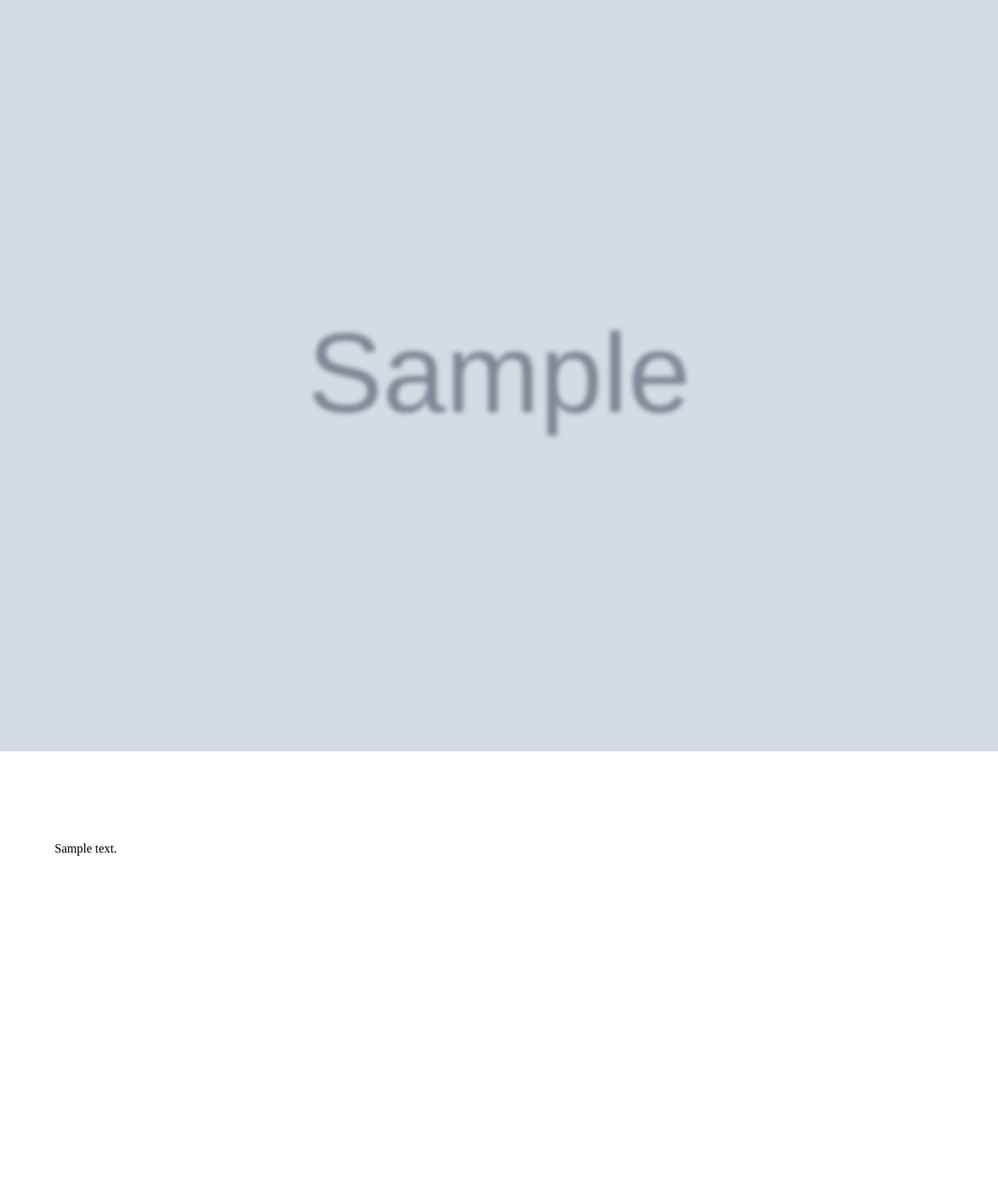
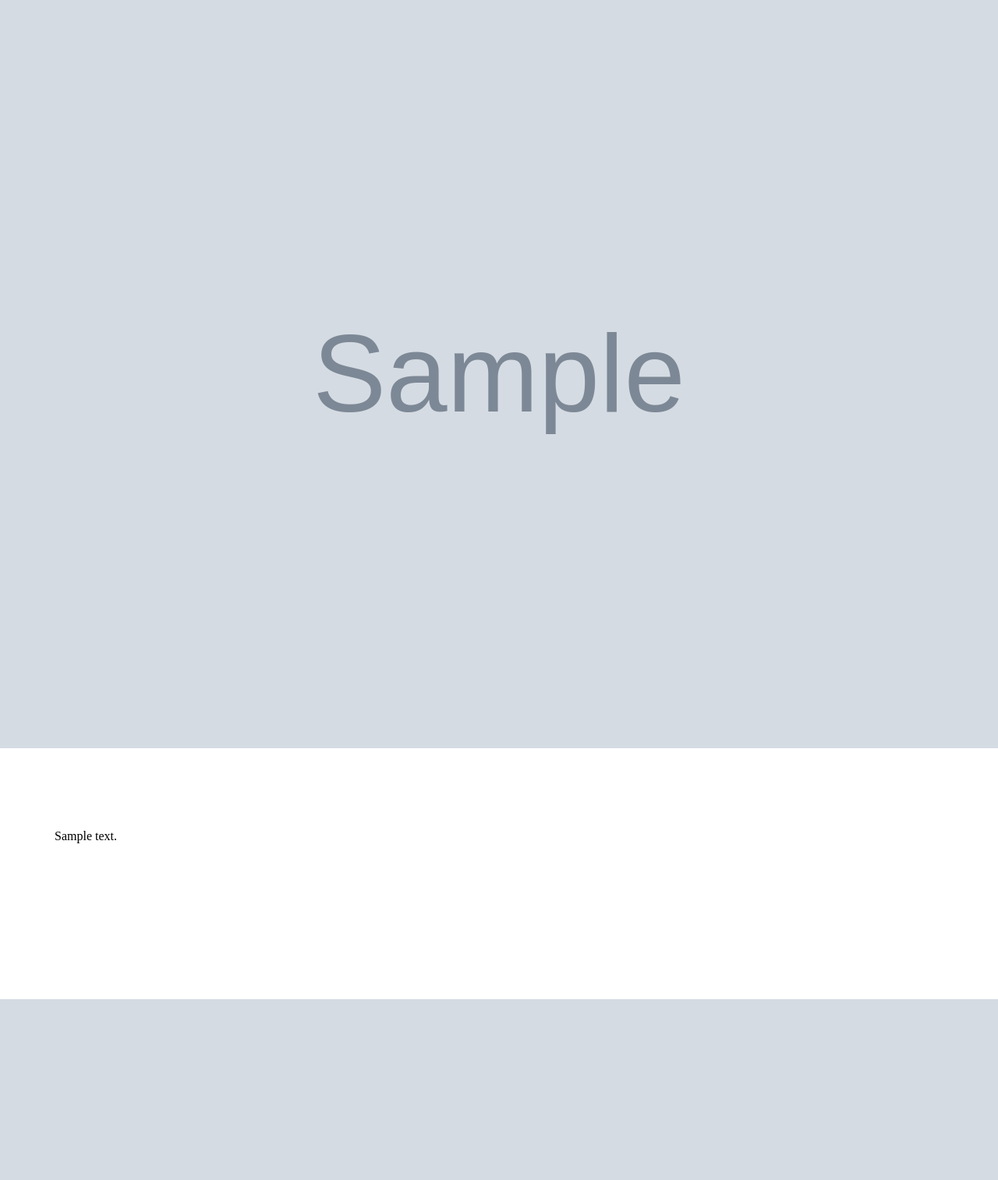
Before and after one commit to ryuneeee/photolog, a Flask app: template templates/index.html in a window 1280 px wide. Shown: the whole page at 78% size. After the commit the page ends 1282 px from the top, so only its background shows below. Run offline with Flask 2, Linux system fonts and the light colour scheme; the template is opened without the code that fills it: most values are stand-ins (such as "Sample title", 1, 10 or a date in 2020); grey boxes marked "Sample" are stand-in pictures.

Commit message:
Add blur, overlay font Fix some features.

```diff
--- a/static/styles/main.css
+++ b/static/styles/main.css
@@ -21,9 +21,12 @@ html, body{
 
 .content {
     clear:both;
-    padding: 100px 70px 400px 70px;
+    padding: 100px 70px 200px 70px;
 }
 
+.content p {
+    font-family: AppleGothic;
+}
 
 .blur-1x{
     filter: blur(3px);
--- a/templates/index.html
+++ b/templates/index.html
@@ -11,21 +11,19 @@
 
     {% for p in photos %}
     <div class="container">
-        <div class="photo blur-1x">
+        <div class="photo {% if p.blur != None %} blur-{{p.blur}} {% endif %}">
             <img src="{{p.original_url}}">
         </div>
         {% if p.overlay != None %}
-        <div class="overlay" style="color: {{p.description['color']}}; font-size: {{p.description['size']}}px; left: {{p.description['left']}}; top: {{p.description['top']}};">
+        <div class="overlay" style="{% if p.font != None %} font-family: {{p.font}}; {% endif %}color: {{p.description['color']}}; font-size: {{p.description['size']}}px; left: {{p.description['left']}}; top: {{p.description['top']}};">
             {{p.description['overlay']}}
         </div>
         {% endif %}
     </div>
 
     {% if p.content != None %}
-    <div class="content">
-        <p>
-            {{p.content}}
-        </p>
+    <div class="content" style="font-family: AppleGothic;">
+        {{p.content}}
     </div>
     {% endif %}
     {% endfor %}
```
Also changed, not shown: photo.py (+11 -0 lines).
